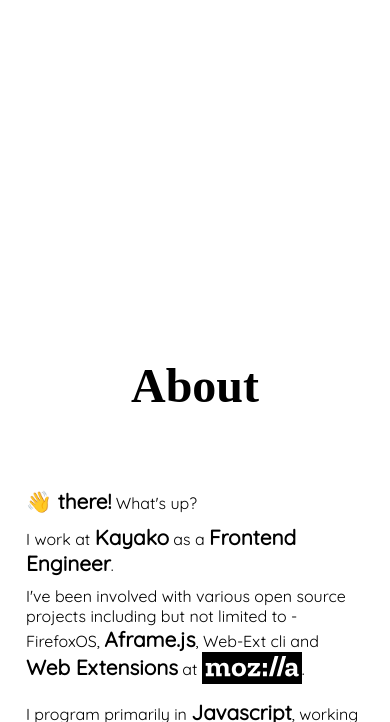
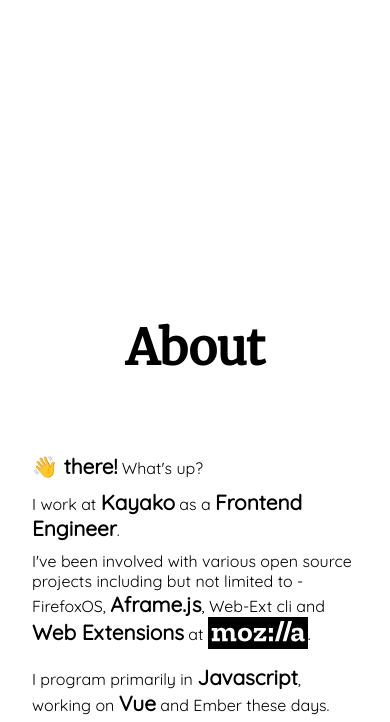
Before and after one commit to tushararora/tushararora.github.io, a plain HTML site: page index.html in a window 390 px wide. Shown: the part 526-1248 px from the top of the page. Drawn offline with Linux system fonts and the light colour scheme.

Commit message:
Refactor css

```diff
--- a/index.html
+++ b/index.html
@@ -8,6 +8,7 @@
     <meta name="description" content="Tushar Arora">
     <link href="https://fonts.googleapis.com/css?family=Quicksand" rel="stylesheet">
     <link rel="stylesheet" type="text/css" href="styles/main.css">
+    <link href="https://fonts.googleapis.com/css?family=Merriweather" rel="stylesheet">
   </head>
   <body>
     <section class="intro-wrapper">
--- a/styles/main.css
+++ b/styles/main.css
@@ -6,9 +6,14 @@
 
 html {
   font-family: 'Quicksand', sans-serif;
-  max-width: 100%;
   -webkit-font-smoothing: antialiased;
   -moz-font-smoothing: antialiased;
+}
+
+body {
+  max-width: 960px;
+  margin: 0 auto;
+  padding: 0 2rem;
 }
 
 p {
@@ -17,7 +22,7 @@
 }
 
 h1 {
-  font-family: serif;
+  font-family: 'Merriweather', serif;
   font-size: 5rem;
 }
 
@@ -32,32 +37,19 @@
 
 .intro-wrapper, .about-wrapper, .projects-wrapper {
   min-height: 100vh;
-  width: 100%;
-  padding: 40px 20px;
   display: flex;
   justify-content: center;
-}
-
-.intro, .about, .projects {
-  width: 75vw;
 }
 
 .intro {
   display: flex;
   flex-direction: column;
   justify-content: center;
-  flex-grow: 1;
-  flex-shrink: 0;
 }
 
 .intro-heading, .about-heading, .projects-heading {
   margin-bottom: 75px;
   text-align: center;
-}
-
-.intro-body, .about-body, .projects-body {
-  padding: 0 3rem;
-  width: 100%;
 }
 
 .intro-body {
@@ -110,12 +102,6 @@
   h1 {
     font-size: 4rem;
   }
-  .intro, .about, .projects {
-    width: 85vw;
-  }
-  .about-body, .projects-body {
-    padding: 0 1rem;
-  }
   .enlarge {
     font-size: 1.5rem;
   }
@@ -131,15 +117,6 @@
   h1 {
     font-size: 3rem;
   }
-  .intro, .about, .projects {
-    width: 100vw;
-  }
-  .intro-wrapper, .about-wrapper, .projects-wrapper {
-    padding: 40px 10px;
-  }
-  .about-body, .projects-body {
-    padding: 0 1rem;
-  }
   .enlarge {
     font-size: 1.3rem;
   }
```
